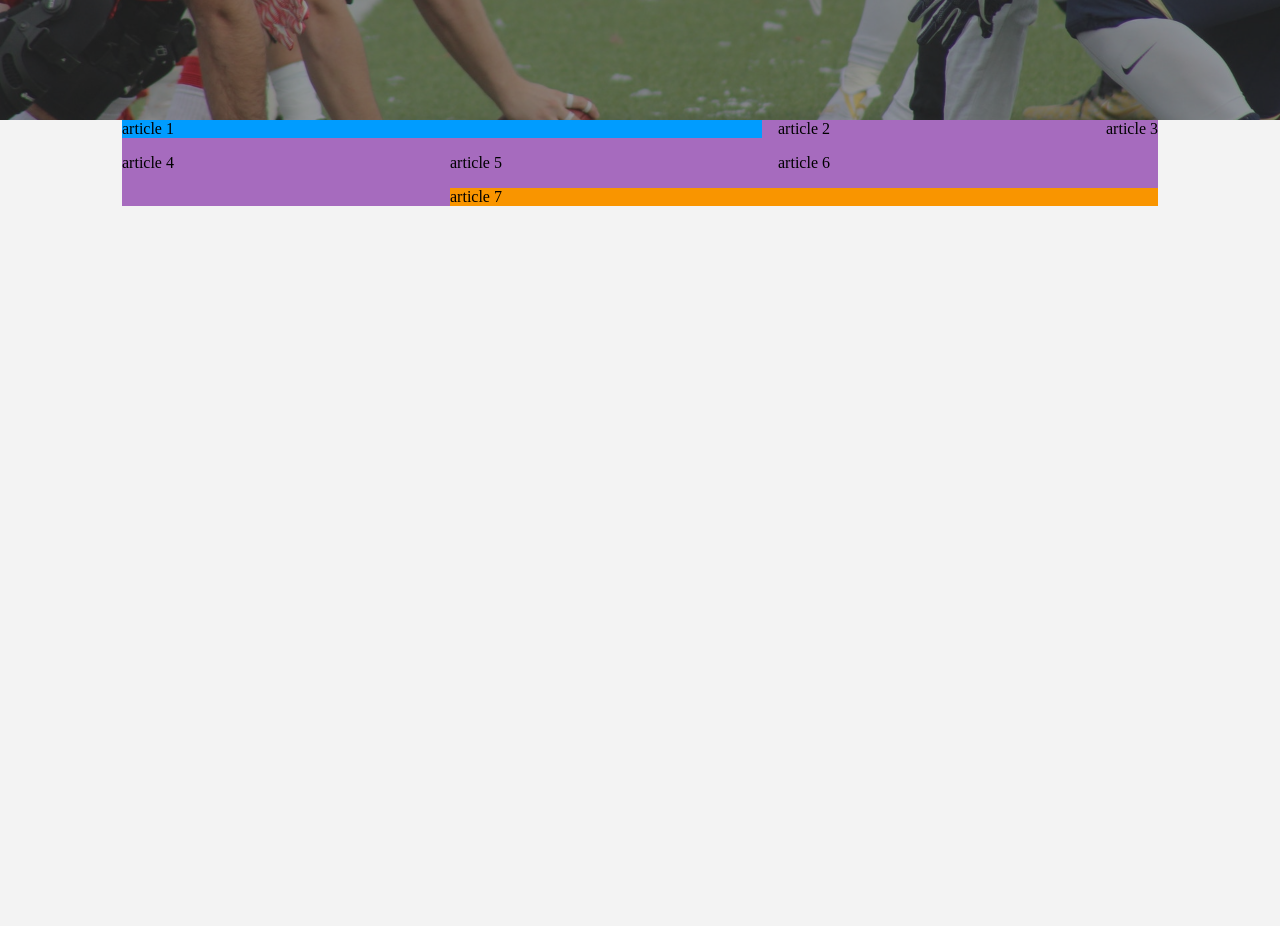
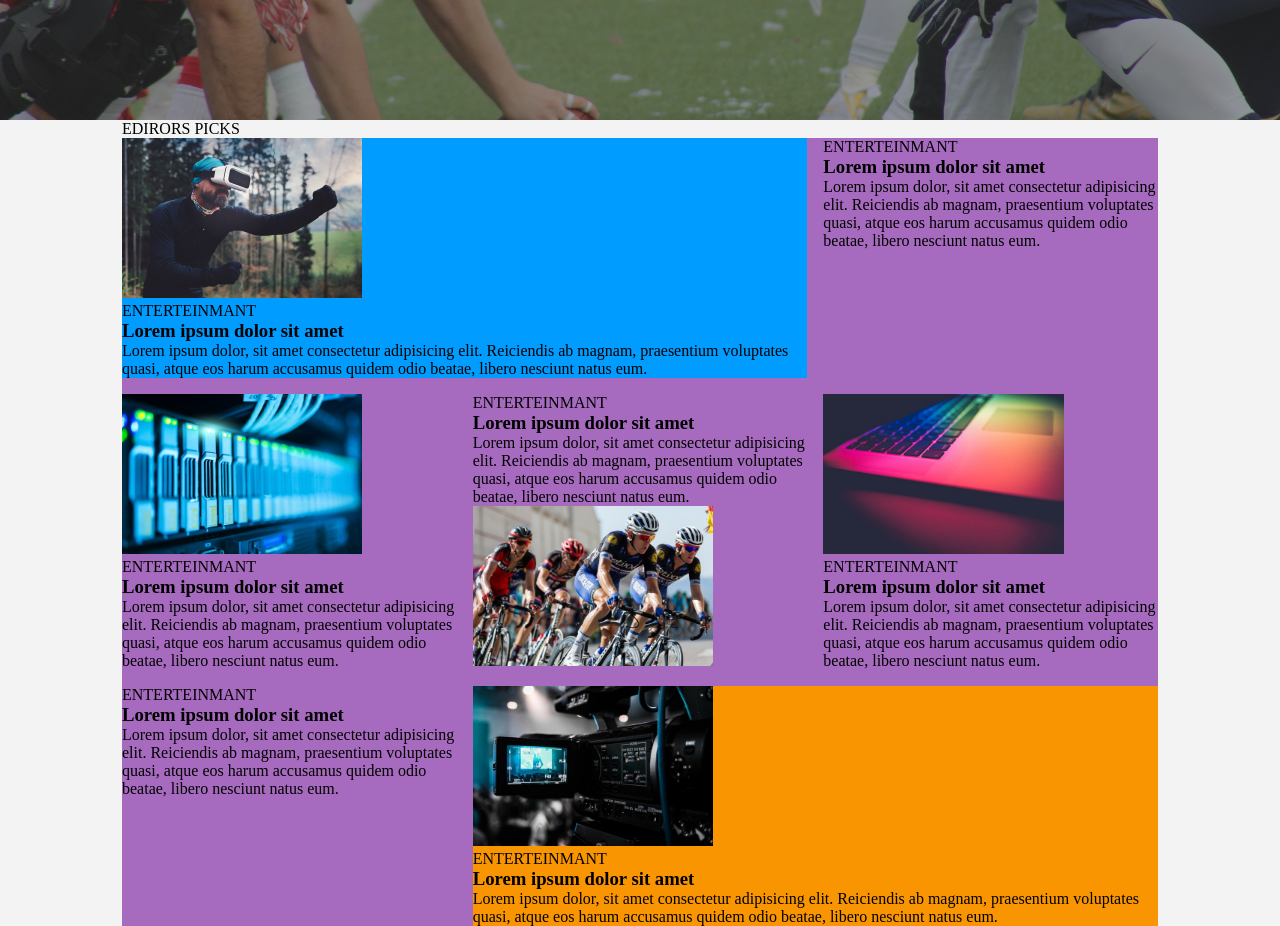
Before and after one commit to Loctarogar/NewsGrid, a plain HTML site: page index.html in a window 1280 px wide. Shown: the part 440-1366 px from the top of the page. Before the commit the page ends 800 px from the top, so only its background shows below. Drawn offline with Linux system fonts and the light colour scheme.

Commit message:
add content to articles

```diff
--- a/index.html
+++ b/index.html
@@ -49,14 +49,70 @@
     </div>
   </main>
   <section class="container articles">
+    <p>EDIRORS PICKS</p>
     <div class="articles-container">
-        <article>article 1</article>
-        <article>article 2</article>
-        <article>article 3</article>
-        <article>article 4</article>
-        <article>article 5</article>
-        <article>article 6</article>
-        <article>article 7</article>
+        <article>
+          <div class="image">
+            <img src="img/articles/ent1.jpg" alt="">
+          </div>
+          <div class="text-content">
+            <p>ENTERTEINMANT</p>
+            <h1>Lorem ipsum dolor sit amet</h1>
+            <p>Lorem ipsum dolor, sit amet consectetur adipisicing elit. Reiciendis ab magnam, praesentium voluptates quasi, atque eos harum accusamus quidem odio beatae, libero nesciunt natus eum.</p>
+          </div>
+        </article>
+        <article>
+          <div class="text-content">
+            <p>ENTERTEINMANT</p>
+            <h1>Lorem ipsum dolor sit amet</h1>
+            <p>Lorem ipsum dolor, sit amet consectetur adipisicing elit. Reiciendis ab magnam, praesentium voluptates quasi, atque eos harum accusamus quidem odio beatae, libero nesciunt natus eum.</p>
+          </div>
+        </article>
+        <article>
+          <div class="image">
+            <img src="img/articles/tech1.jpg" alt="">
+          </div>
+          <div class="text-content">
+            <p>ENTERTEINMANT</p>
+            <h1>Lorem ipsum dolor sit amet</h1>
+            <p>Lorem ipsum dolor, sit amet consectetur adipisicing elit. Reiciendis ab magnam, praesentium voluptates quasi, atque eos harum accusamus quidem odio beatae, libero nesciunt natus eum.</p>
+          </div>
+        </article>
+        <article>
+          <div class="text-content">
+            <p>ENTERTEINMANT</p>
+            <h1>Lorem ipsum dolor sit amet</h1>
+            <p>Lorem ipsum dolor, sit amet consectetur adipisicing elit. Reiciendis ab magnam, praesentium voluptates quasi, atque eos harum accusamus quidem odio beatae, libero nesciunt natus eum.</p>
+          </div>
+          <div class="image">
+            <img src="img/articles/sports1.jpg" alt="">
+          </div>
+        </article>
+        <article><div class="image">
+          <img src="img/articles/tech2.jpg" alt="">
+        </div>
+        <div class="text-content">
+          <p>ENTERTEINMANT</p>
+          <h1>Lorem ipsum dolor sit amet</h1>
+          <p>Lorem ipsum dolor, sit amet consectetur adipisicing elit. Reiciendis ab magnam, praesentium voluptates quasi, atque eos harum accusamus quidem odio beatae, libero nesciunt natus eum.</p>
+        </div></article>
+        <article>
+          <div class="text-content">
+            <p>ENTERTEINMANT</p>
+            <h1>Lorem ipsum dolor sit amet</h1>
+            <p>Lorem ipsum dolor, sit amet consectetur adipisicing elit. Reiciendis ab magnam, praesentium voluptates quasi, atque eos harum accusamus quidem odio beatae, libero nesciunt natus eum.</p>
+          </div>
+        </article>
+        <article>
+          <div class="image">
+            <img src="img/articles/ent2.jpg" alt="">
+          </div>
+          <div class="text-content">
+            <p>ENTERTEINMANT</p>
+            <h1>Lorem ipsum dolor sit amet</h1>
+            <p>Lorem ipsum dolor, sit amet consectetur adipisicing elit. Reiciendis ab magnam, praesentium voluptates quasi, atque eos harum accusamus quidem odio beatae, libero nesciunt natus eum.</p>
+          </div>
+        </article>
     </div>
   </section>
   <footer></footer>
--- a/styles/style.css
+++ b/styles/style.css
@@ -153,11 +153,23 @@ header .container ul li {
 }
 
 .articles .articles-container article:first-child {
-  grid-column: 1 / span 2;
+  grid-column: 1 / 3;
   background: #009cff;
+  display: flex;
 }
 
 .articles .articles-container article:last-child {
-  grid-column:  2 / span 3;
+  grid-column:  2 / 4;
   background: #f99500;
+  display: flex;
 }
+
+.articles-container article {
+  display: flex;
+  flex-direction: column;
+}
+
+.articles-container .image img {
+  max-width: 20vw;
+  max-height: 20vh;
+}
```
